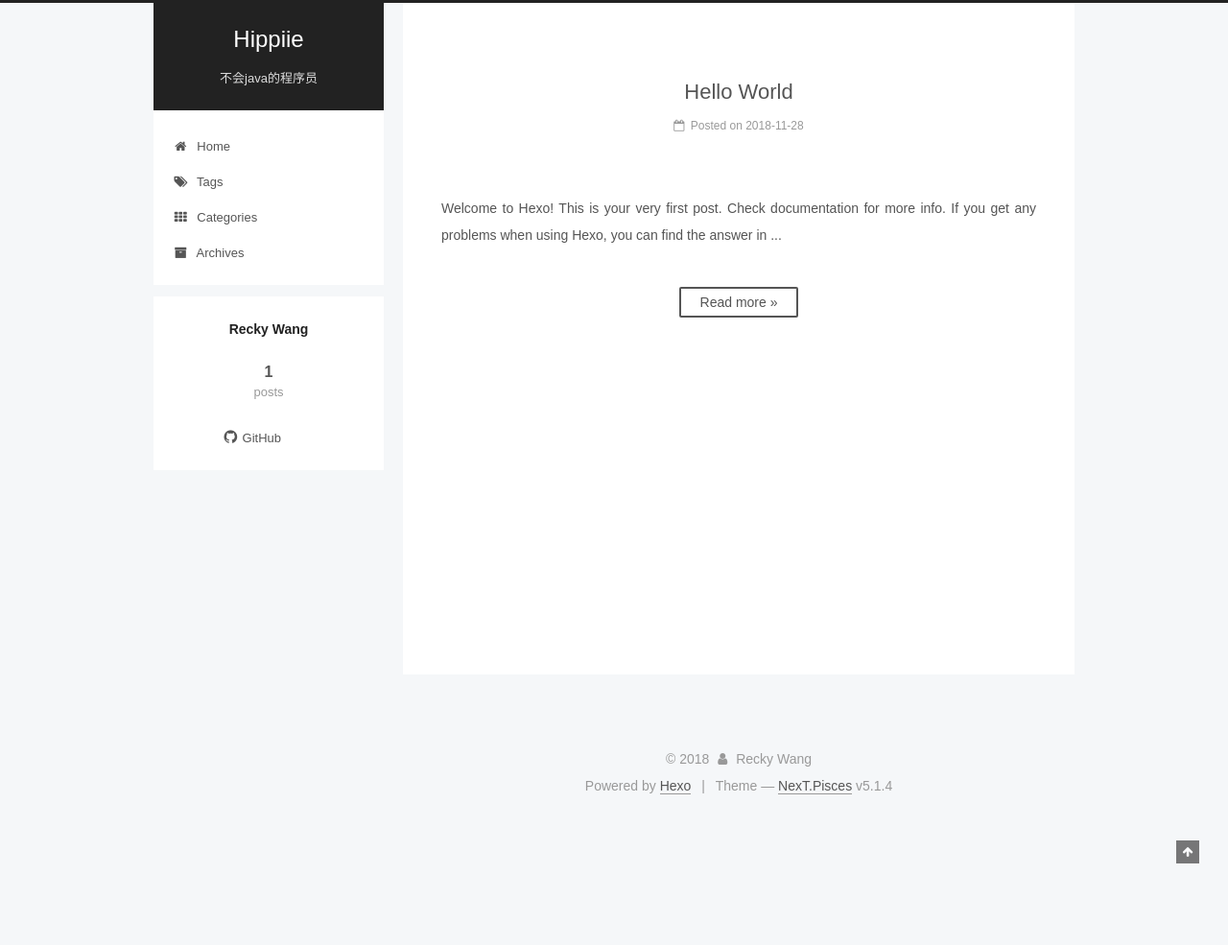
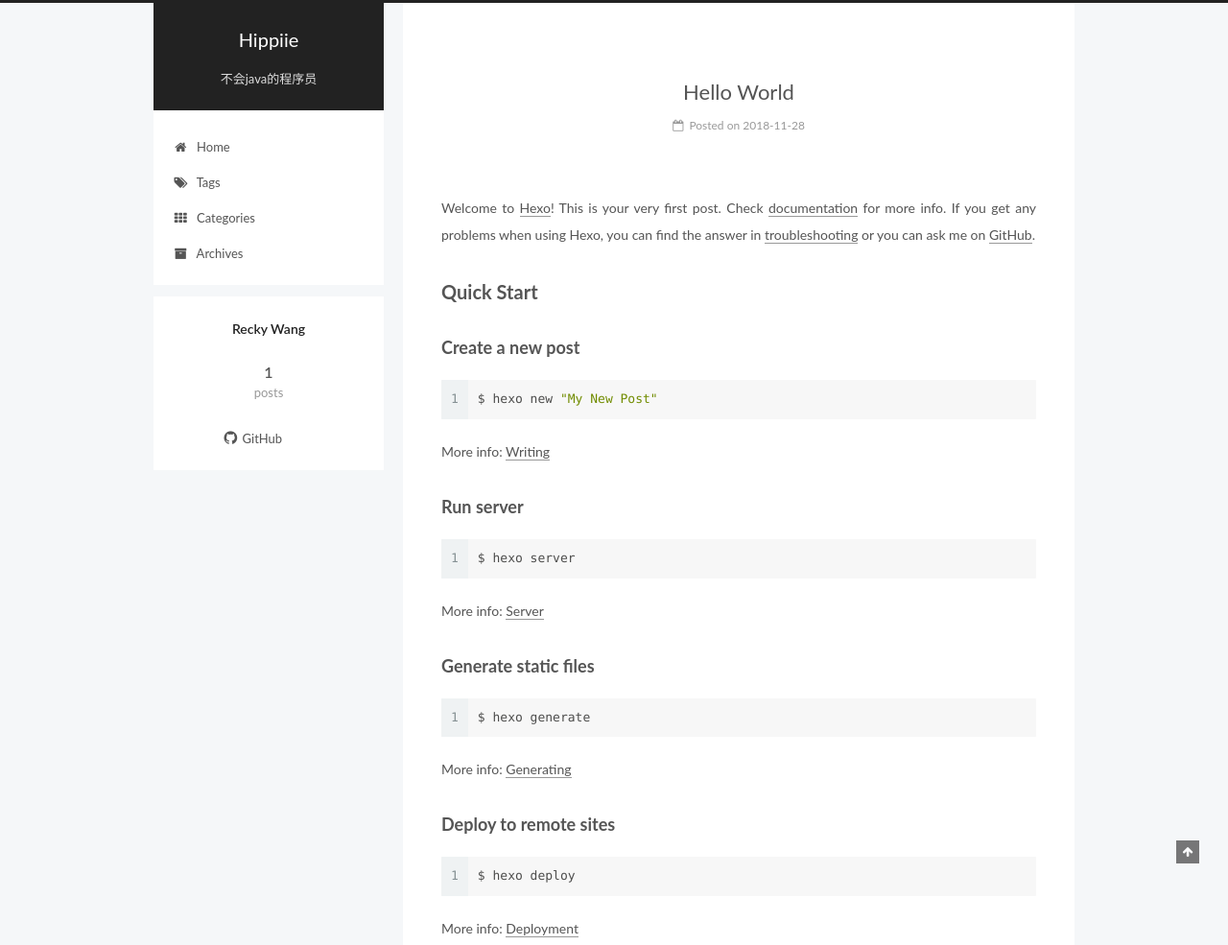
Before and after one commit to Hippiie223/Hippiie223.github.io, a plain HTML site: page index.html in a window 1280 px wide. Shown: the top 985 px of the page at 96% size. Before the commit the page ends 853 px from the top, so only its background shows below. Drawn offline with Linux system fonts and the light colour scheme.

Commit message:
Site updated: 2018-11-28 23:35:47

```diff
--- a/css/main.css
+++ b/css/main.css
@@ -185,7 +185,7 @@ th {
 }
 body {
   position: relative;
-  font-family: 'Monda', "PingFang SC", "Microsoft YaHei", sans-serif;
+  font-family: 'Lato', "PingFang SC", "Microsoft YaHei", sans-serif;
   font-size: 14px;
   line-height: 2;
   color: #555;
@@ -216,7 +216,7 @@ h6 {
   padding: 0;
   font-weight: bold;
   line-height: 1.5;
-  font-family: 'Roboto Slab', 'Monda', "PingFang SC", "Microsoft YaHei", sans-serif;
+  font-family: 'Lato', "PingFang SC", "Microsoft YaHei", sans-serif;
 }
 h2,
 h3,
@@ -493,7 +493,7 @@ pre,
 }
 pre,
 code {
-  font-family: 'PT Mono', consolas, Menlo, "PingFang SC", "Microsoft YaHei", monospace;
+  font-family: consolas, Menlo, "PingFang SC", "Microsoft YaHei", monospace;
 }
 code {
   padding: 2px 4px;
@@ -1129,9 +1129,9 @@ pre .javascript .function {
   display: inline-block;
   vertical-align: top;
   line-height: 36px;
-  font-size: 24px;
+  font-size: 20px;
   font-weight: normal;
-  font-family: 'Lobster Two', 'Monda', "PingFang SC", "Microsoft YaHei", sans-serif;
+  font-family: 'Lato', "PingFang SC", "Microsoft YaHei", sans-serif;
 }
 .site-subtitle {
   margin-top: 10px;
@@ -1220,7 +1220,7 @@ pre .javascript .function {
   opacity: 0;
 }
 .post-body {
-  font-family: 'Monda', "PingFang SC", "Microsoft YaHei", sans-serif;
+  font-family: 'Lato', "PingFang SC", "Microsoft YaHei", sans-serif;
 }
 @media (max-width: 767px) {
   .post-body {
@@ -1498,7 +1498,7 @@ pre .javascript .function {
 .posts-expand .post-meta {
   margin: 3px 0 60px 0;
   color: #999;
-  font-family: 'Monda', "PingFang SC", "Microsoft YaHei", sans-serif;
+  font-family: 'Lato', "PingFang SC", "Microsoft YaHei", sans-serif;
   font-size: 12px;
   text-align: center;
 }
@@ -1823,7 +1823,7 @@ pre .javascript .function {
   width: 4px;
   height: 4px;
   border-radius: 50%;
-  background: #eba740;
+  background: #ffe7de;
 }
 .links-of-blogroll {
   font-size: 13px;
--- a/index.html
+++ b/index.html
@@ -320,15 +320,17 @@
 
 
 
-          Welcome to Hexo! This is your very first post. Check documentation for more info. If you get any problems when using Hexo, you can find the answer in
-          ...
-          <!--noindex-->
-          <div class="post-button text-center">
-            <a class="btn" href="/2018/11/28/hello-world/#more" rel="contents">
-              Read more &raquo;
-            </a>
-          </div>
-          <!--/noindex-->
+            <p>Welcome to <a href="https://hexo.io/" target="_blank" rel="noopener">Hexo</a>! This is your very first post. Check <a href="https://hexo.io/docs/" target="_blank" rel="noopener">documentation</a> for more info. If you get any problems when using Hexo, you can find the answer in <a href="https://hexo.io/docs/troubleshooting.html" target="_blank" rel="noopener">troubleshooting</a> or you can ask me on <a href="https://github.com/hexojs/hexo/issues" target="_blank" rel="noopener">GitHub</a>.</p>
+<h2 id="Quick-Start"><a href="#Quick-Start" class="headerlink" title="Quick Start"></a>Quick Start</h2><h3 id="Create-a-new-post"><a href="#Create-a-new-post" class="headerlink" title="Create a new post"></a>Create a new post</h3><figure class="highlight bash"><table><tr><td class="gutter"><pre><span class="line">1</span><br></pre></td><td class="code"><pre><span class="line">$ hexo new <span class="string">"My New Post"</span></span><br></pre></td></tr></table></figure>
+<p>More info: <a href="https://hexo.io/docs/writing.html" target="_blank" rel="noopener">Writing</a></p>
+<h3 id="Run-server"><a href="#Run-server" class="headerlink" title="Run server"></a>Run server</h3><figure class="highlight bash"><table><tr><td class="gutter"><pre><span class="line">1</span><br></pre></td><td class="code"><pre><span class="line">$ hexo server</span><br></pre></td></tr></table></figure>
+<p>More info: <a href="https://hexo.io/docs/server.html" target="_blank" rel="noopener">Server</a></p>
+<h3 id="Generate-static-files"><a href="#Generate-static-files" class="headerlink" title="Generate static files"></a>Generate static files</h3><figure class="highlight bash"><table><tr><td class="gutter"><pre><span class="line">1</span><br></pre></td><td class="code"><pre><span class="line">$ hexo generate</span><br></pre></td></tr></table></figure>
+<p>More info: <a href="https://hexo.io/docs/generating.html" target="_blank" rel="noopener">Generating</a></p>
+<h3 id="Deploy-to-remote-sites"><a href="#Deploy-to-remote-sites" class="headerlink" title="Deploy to remote sites"></a>Deploy to remote sites</h3><figure class="highlight bash"><table><tr><td class="gutter"><pre><span class="line">1</span><br></pre></td><td class="code"><pre><span class="line">$ hexo deploy</span><br></pre></td></tr></table></figure>
+<p>More info: <a href="https://hexo.io/docs/deployment.html" target="_blank" rel="noopener">Deployment</a></p>
+
+
 
 
     </div>
@@ -426,7 +428,7 @@
             <div class="links-of-author motion-element">
 
                   <span class="links-of-author-item">
-                    <a href="https://github.com/hippiie223" target="_blank" title="GitHub">
+                    <a href="https://github.com/yourname" target="_blank" title="GitHub">
 
                         <i class="fa fa-fw fa-github"></i>GitHub</a>
                   </span>
```
Also changed, not shown: 2018/11/28/hello-world/index.html (+1 -1 lines), archives/2018/11/index.html (+1 -1 lines), archives/2018/index.html (+1 -1 lines), archives/index.html (+1 -1 lines), categories/index.html (+1 -1 lines), tags/index.html (+1 -1 lines).
